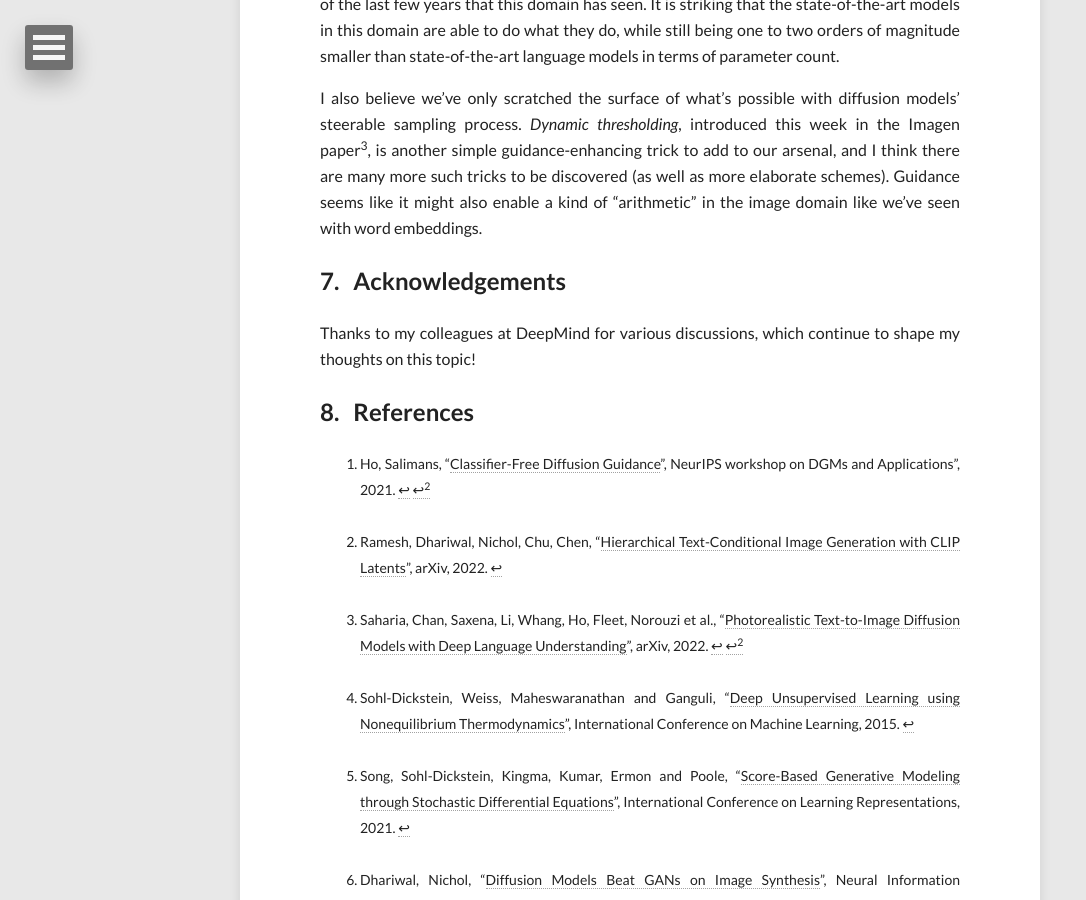
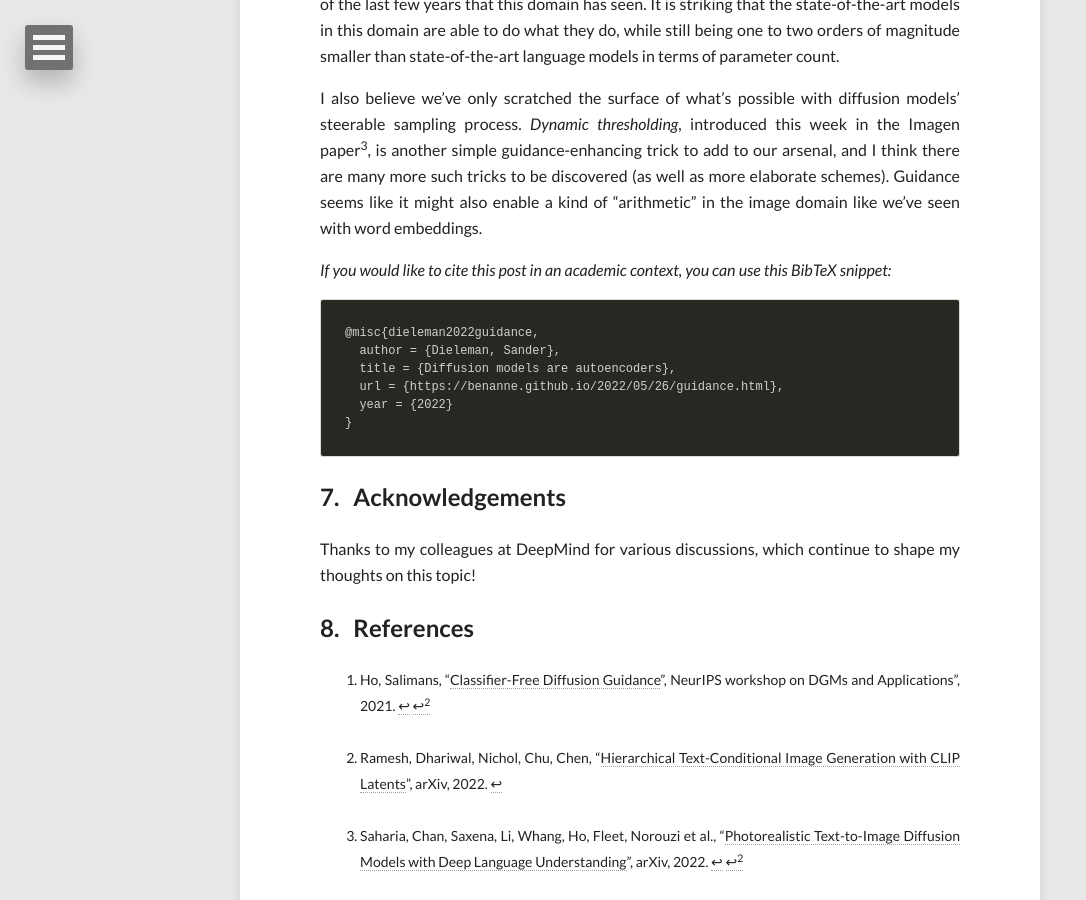
Before and after one commit to benanne/benanne.github.io, a Jekyll site: the page built from _posts/2022-05-26-guidance.md, in a window 1280 px wide and 900 px high, scrolled down 9823 px. Shown: the whole window, without its empty margins (0-1086 px from the left). Built offline with Jekyll 4.4.1, drawn with Linux system fonts in a browser that asks for light colours; nearby versions of some CDN libraries; formulas are drawn with MathJax 3; comment, search, counter and statistics services are not loaded.

Commit message:
add bibtex

````diff
--- a/_posts/2022-05-26-guidance.md
+++ b/_posts/2022-05-26-guidance.md
@@ -196,6 +196,17 @@ That said, I think guidance is probably the main driver behind the spectacular r
 
 I also believe we've only scratched the surface of what's possible with diffusion models' steerable sampling process. *Dynamic thresholding*, introduced this week in the Imagen paper[^imagen], is another simple guidance-enhancing trick to add to our arsenal, and I think there are many more such tricks to be discovered (as well as more elaborate schemes). Guidance seems like it might also enable a kind of "arithmetic" in the image domain like we've seen with word embeddings.
 
+*If you would like to cite this post in an academic context, you can use this BibTeX snippet:*
+
+```
+@misc{dieleman2022guidance,
+  author = {Dieleman, Sander},
+  title = {Diffusion models are autoencoders},
+  url = {https://benanne.github.io/2022/05/26/guidance.html},
+  year = {2022}
+}
+```
+
 ## <a name="acknowledgements"></a> Acknowledgements
 
 Thanks to my colleagues at DeepMind for various discussions, which continue to shape my thoughts on this topic!
````
